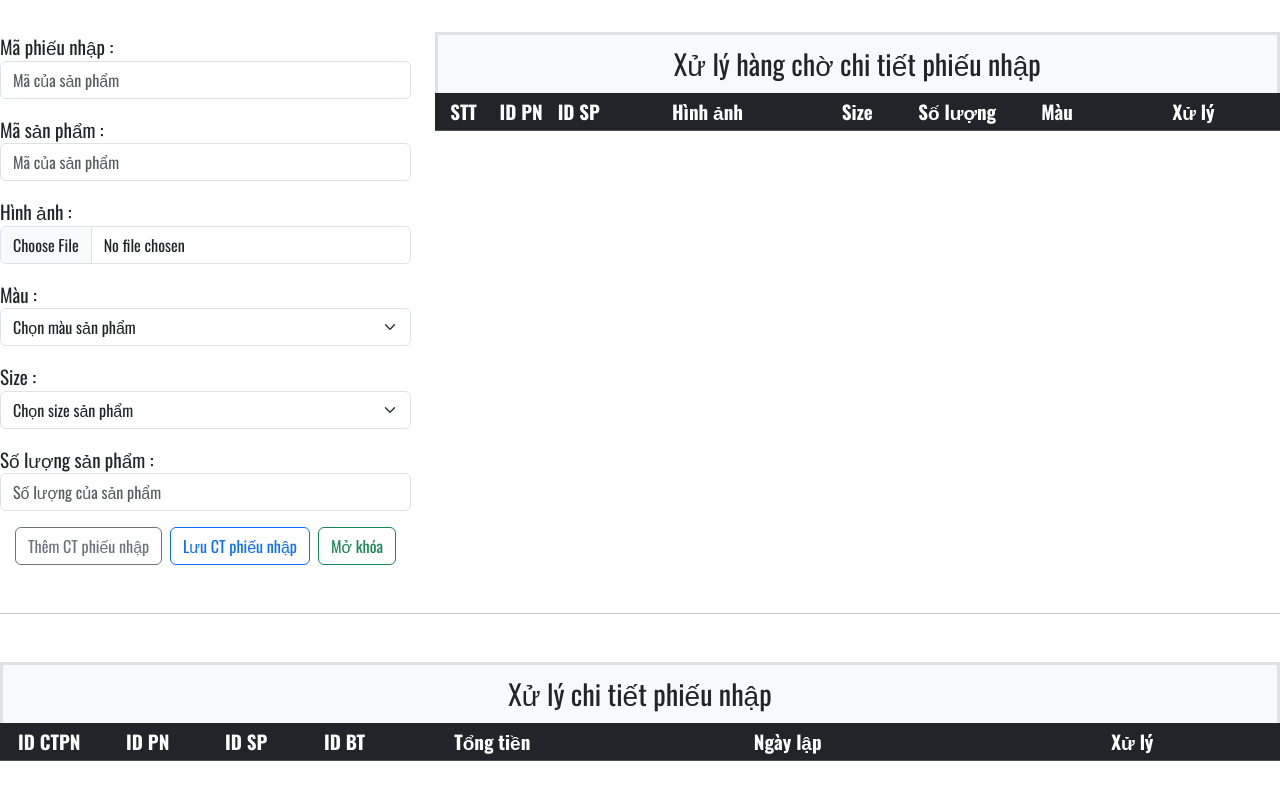
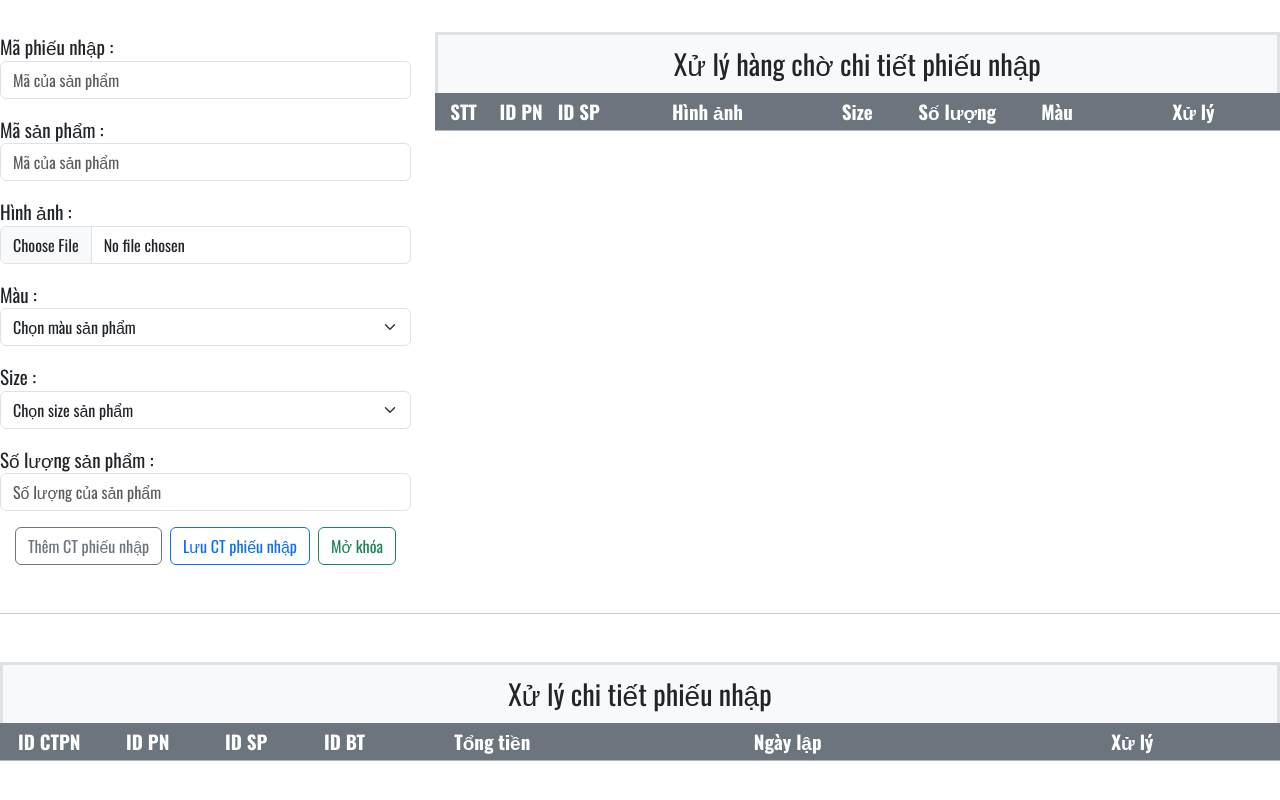
Before and after one commit to vinh047/Webbanquanao, a PHP site: page /admin/layout/quanlyctphieunhap.php in a window 1280 px wide. Run offline with PHP 8.4, Linux system fonts and the light colour scheme; data comes from the database, SQL or seed files in the repository; lists and menus that the app fills with data are empty.

Commit message:
fix loi trung ma ctpn

```diff
--- a/admin/ajax/checkPN.php
+++ b/admin/ajax/checkPN.php
@@ -1,7 +1,7 @@
 <?php
         require_once(__DIR__ . '/../../database/DBConnection.php');
         header('Content-Type: application/json');
-        file_put_contents("debug_checkpn.txt", json_encode($_GET));
+        // file_put_contents("debug_checkpn.txt", json_encode($_GET));
 
 if (isset($_GET['pn_id'])) {
     $id = (int)$_GET['pn_id'];
--- a/admin/ajax/debug_checkpn.txt
+++ /dev/null
@@ -1 +0,0 @@
-{"pn_id":"1"}
--- a/admin/ajax/insertPhieuNhap.php
+++ b/admin/ajax/insertPhieuNhap.php
@@ -18,7 +18,7 @@ if ($_SERVER['REQUEST_METHOD'] == 'POST') {
         // Xử lý các sản phẩm
         $products = $_POST['products'];
         $productList = json_decode($products, true);
-        file_put_contents("debug_products.json", print_r($productList, true));
+        // file_put_contents("debug_products.json", print_r($productList, true));
 
         // ✅ Kiểm tra tất cả sản phẩm có cùng supplier_id
         foreach ($productList as $product) {
--- a/admin/assets/css/sanpham.css
+++ b/admin/assets/css/sanpham.css
@@ -264,6 +264,24 @@ input[type=number] {
     transition: all 0.2s ease-in-out;
 }
 
+.thongBaoTrung
+{
+    display: none;
+    position: fixed;
+    top: 50%;
+    left: 50%;
+    transform: translate(-50%, -50%);
+    z-index: 1200;
+    background-color: #FFF9E6;
+    color: #5C3D00;
+    padding: 20px;
+    border-radius: 12px;
+    box-shadow: 0 10px 25px rgba(0, 0, 0, 0.3);
+    width: 400px;
+    max-width: 90%;
+    transition: all 0.2s ease-in-out;
+}
+
 .overlay {
     display: none;
     position: fixed;
@@ -340,7 +358,7 @@ button:active {
 
 .nav-left {
     height: 100vh;
-    background: linear-gradient(180deg, #007CF0, #00DFD8);
+    background: linear-gradient(180deg, #81afae, #c7d2dc);
     color: white;
     border-right: 1px solid rgba(255, 255, 255, 0.1);
 }
--- a/admin/layout/quanlyctphieunhap.php
+++ b/admin/layout/quanlyctphieunhap.php
@@ -80,6 +80,7 @@
                 </form>
                     </div>
 
+
                 <!-- Hiển thị sản phẩm trong hàng đợi -->
                     <div class="col-md-8">
                     <div class="hienthi-tamluu pt-3">
@@ -88,17 +89,17 @@
                                 Xử lý hàng chờ chi tiết phiếu nhập
                             </p>
                         </div>
-                    <table class="table table-dark table-striped table-sm">
+                    <table class="table table-secondary table-striped table-sm">
                         <thead>
                         <tr class="text-center">
-                            <th class="hienthiid">STT</th>
-                            <th class="hienthiid">ID PN</th>
-                            <th class="hienthiid">ID SP</th>
-                            <th class="hienthianh">Hình ảnh</th>
-                            <th class="hienthisize">Size</th>
-                            <th class="hienthigia">Số lượng</th>
-                            <th class="hienthimau">Màu</th>
-                            <th class="hienthibtn-ne">Xử lý</th>
+                            <th class="bg-secondary text-white hienthiid">STT</th>
+                            <th class="bg-secondary text-white hienthiid">ID PN</th>
+                            <th class="bg-secondary text-white hienthiid">ID SP</th>
+                            <th class="bg-secondary text-white hienthianh">Hình ảnh</th>
+                            <th class="bg-secondary text-white hienthisize">Size</th>
+                            <th class="bg-secondary text-white hienthigia">Số lượng</th>
+                            <th class="bg-secondary text-white hienthimau">Màu</th>
+                            <th class="bg-secondary text-white hienthibtn-ne">Xử lý</th>
                         </tr>
                         </thead>
                         <tbody id="product-list-tamluu">
@@ -117,16 +118,16 @@
                                 Xử lý chi tiết phiếu nhập
                             </p>
                         </div>
-                    <table class="table table-dark table-striped table-sm">
+                    <table class="table table-secondary table-striped table-sm">
                         <thead>
                             <tr class="text-center">
-                                <th class="hienthiid">ID CTPN</th>
-                                <th class="hienthiid">ID PN</th>
-                                <th class="hienthiid">ID SP</th>
-                                <th class="hienthiid">ID BT</th>
-                                <th class="hienthigia">Tổng tiền</th>
-                                <th class="tensp">Ngày lập</th>
-                                <th class="hienthibtn-ne">Xử lý</th>
+                                <th class="bg-secondary text-white hienthiid">ID CTPN</th>
+                                <th class="bg-secondary text-white hienthiid">ID PN</th>
+                                <th class="bg-secondary text-white hienthiid">ID SP</th>
+                                <th class="bg-secondary text-white hienthiid">ID BT</th>
+                                <th class="bg-secondary text-white hienthigia">Tổng tiền</th>
+                                <th class="bg-secondary text-white tensp">Ngày lập</th>
+                                <th class="bg-secondary text-white hienthibtn-ne">Xử lý</th>
                             </tr>
                         </thead>
                         <tbody id="product-list">
@@ -267,7 +268,7 @@
         </div>
 
 
-        <div class="thongBaoXoa rounded-2">
+    <div class="thongBaoXoa rounded-2">
     <p class="mb-0 fs-5 text-center">
         Bạn có chắc chắn muốn xóa CT phiếu nhập hay không?
     </p>
@@ -311,6 +312,22 @@
     Lưu chi tiết phiếu nhập thành công
     </p>
 </div>
+
+<div id="boxTrungSP" class="thongBaoTrung rounded-2 bg-light p-3 border" style="display: none; position: fixed; top: 40%; left: 50%; transform: translate(-50%, -50%); z-index: 999;">
+    <p class="mb-0 fs-5 text-center">Sản phẩm này đã có trong hàng đợi!</p>
+    <p class="mb-0 fs-5 text-center">Bạn có muốn cộng dồn vào không?</p>
+    <div class="d-flex justify-content-center gap-3 mt-2">
+        <div>
+            <button id="btnCoTrung" class="btn btn-danger" style="width:80px;">Có</button>
+        </div>
+        <div>
+            <button id="btnKhongTrung" class="btn btn-primary" style="width:80px;">Không</button>
+        </div>
+    </div>
+</div>
+
+
+
 <div class="overlay"></div>
 <div class="thongbaoLoi  bg-danger me-3 mt-3 p-3 rounded-2">
             <p class="mb-0 text-white">
```
Also changed, not shown: admin/ajax/debug_products.json (deleted, +0 -17 lines), admin/assets/js/fetch_ctphieunhap.js (+37 -11 lines), admin/layout/quanlybienthe.php (+8 -8 lines), admin/layout/quanlyphieunhap.php (+17 -17 lines), admin/layout/quanlysanpham.php (+8 -8 lines).
